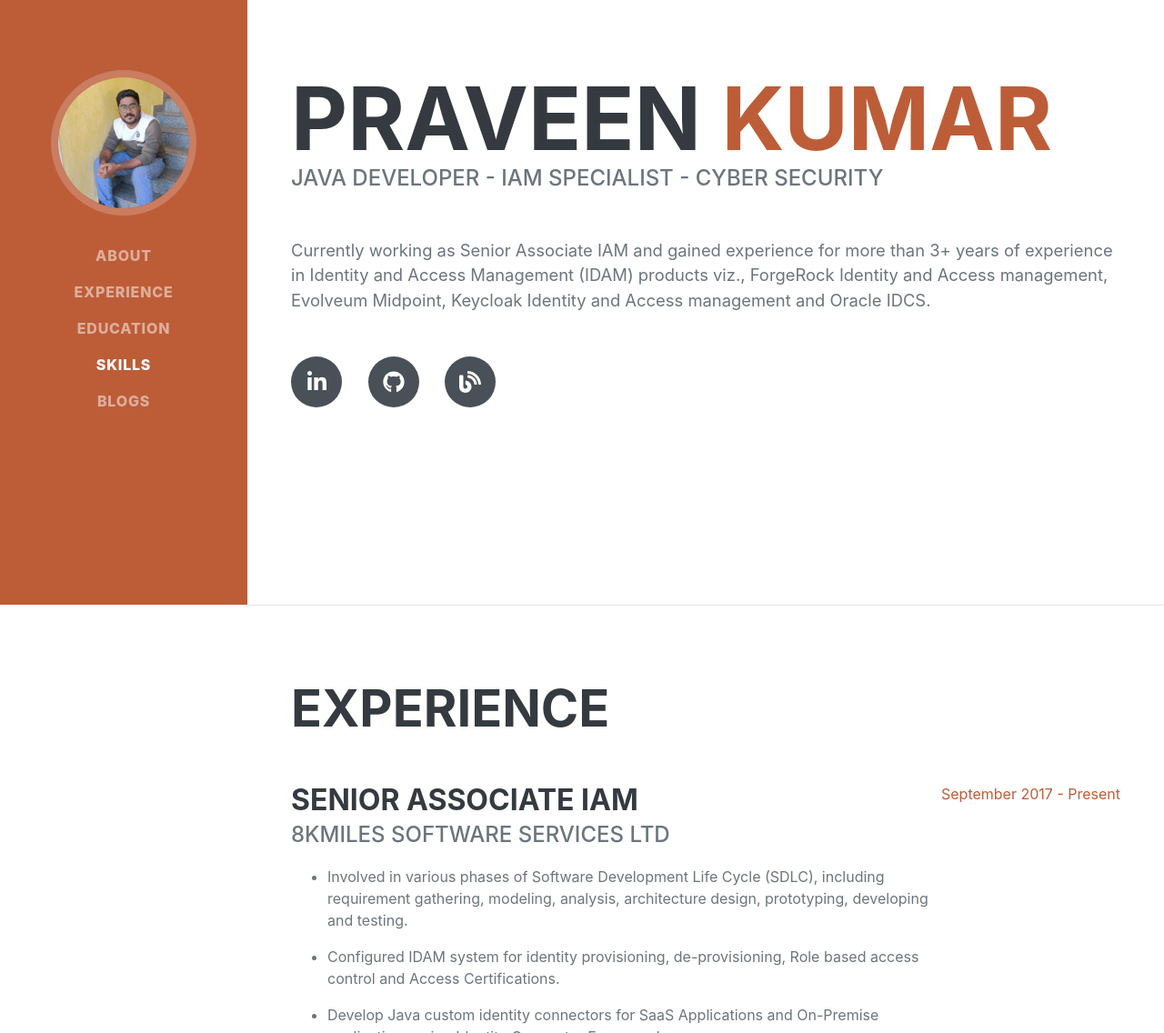
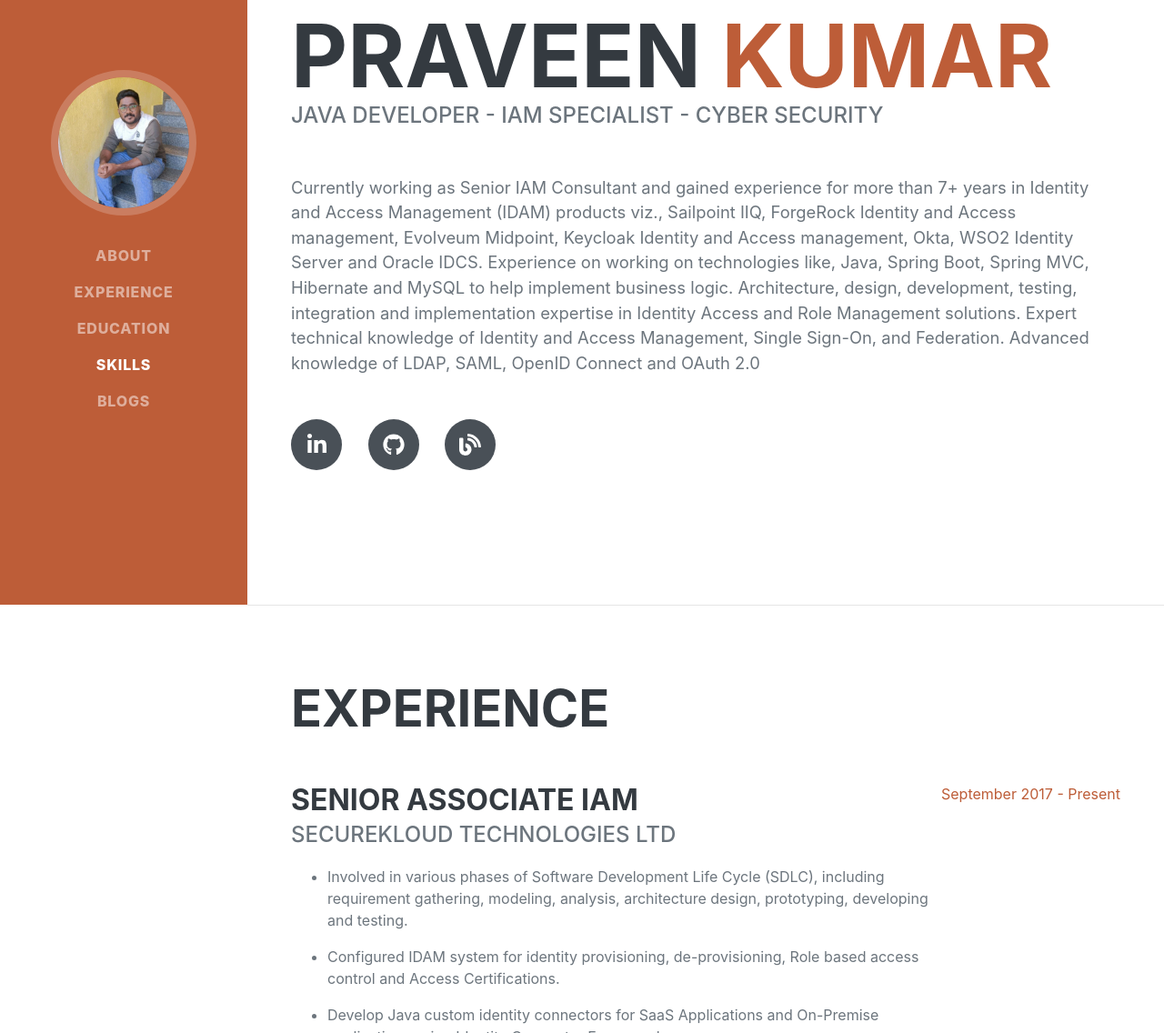
Before and after one commit to findpraveen/findpraveen.github.io, a plain HTML site: page index.html in a window 1280 px wide. Shown: the part 135-1271 px from the top of the page at 91% size. Drawn offline with nearby package versions, Linux system fonts and the light colour scheme; a web font is replaced by a local one.

Commit message:
Update index.html

```diff
--- a/index.html
+++ b/index.html
@@ -54,7 +54,10 @@
                     <div class="subheading mb-5">
                         Java Developer - IAM Specialist - Cyber Security
                     </div>
-                    <p class="lead mb-5">Currently working as Senior Associate IAM and gained experience for more than 3+ years of experience in Identity and Access Management (IDAM) products viz., ForgeRock Identity and Access management, Evolveum Midpoint, Keycloak Identity and Access management and Oracle IDCS.</p>
+                    <p class="lead mb-5">Currently working as Senior IAM Consultant and gained experience for more than 7+ years in Identity and Access Management (IDAM) products viz., Sailpoint IIQ, ForgeRock Identity and Access management, Evolveum Midpoint, Keycloak Identity and Access management, Okta, WSO2 Identity Server and Oracle IDCS.
+Experience on working on technologies like, Java, Spring Boot, Spring MVC, Hibernate and MySQL to help implement business logic.
+Architecture, design, development, testing, integration and implementation expertise in Identity Access and Role Management solutions.
+Expert technical knowledge of Identity and Access Management, Single Sign-On, and Federation. Advanced knowledge of LDAP, SAML, OpenID Connect and OAuth 2.0</p>
                     <div class="social-icons">
                         <a class="social-icon" href="https://www.linkedin.com/in/find-praveen"><i class="fab fa-linkedin-in"></i></a>
                         <a class="social-icon" href="https://www.github.com/findpraveen"><i class="fab fa-github"></i></a>
@@ -70,7 +73,7 @@
                     <div class="d-flex flex-column flex-md-row justify-content-between mb-5">
                         <div class="flex-grow-1">
                             <h3 class="mb-0">Senior Associate IAM</h3>
-                            <div class="subheading mb-3">8KMiles Software Services Ltd</div>
+                            <div class="subheading mb-3">SecureKloud Technologies Ltd</div>
                             <ul>
                                 <li><p>Involved in various phases of Software Development Life Cycle (SDLC), including requirement gathering, modeling, analysis, architecture design, prototyping, developing and testing.</p></li>
                                 <li><p>Configured IDAM system for identity provisioning, de-provisioning, Role based access control and Access Certifications.</p></li>
```
